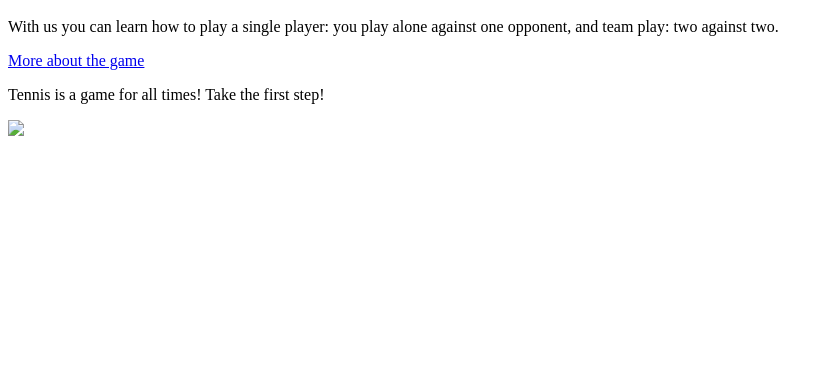
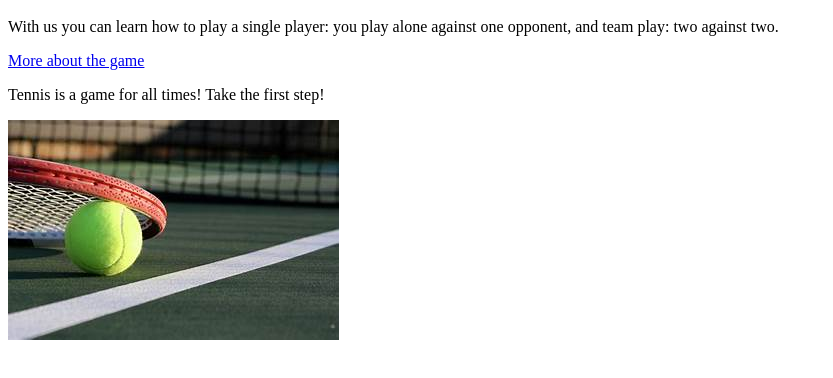
Before and after one commit to andrianadavli-maker/test4, a plain HTML site: page index.html in a window 1280 px wide. Shown: the part 48-426 px from the top of the page, without its empty margins (0-833 px from the left). Drawn offline with Linux system fonts and the light colour scheme.

Commit message:
Update index.html

```diff
--- a/index.html
+++ b/index.html
@@ -4,5 +4,5 @@
      and team play: two against two.</p>
     <a href="https://www.britannica.com/sports/tennis">More about the game</a>
     <p>Tennis is a game for all times! Take the first step!</p>
-    <img src="/uploads/2020/10/tennis-1381230_640%201%20(1)_0_1602508947.png"/>
+    <img src="laxa.jpg" alt="tennis">
 </html>
```
